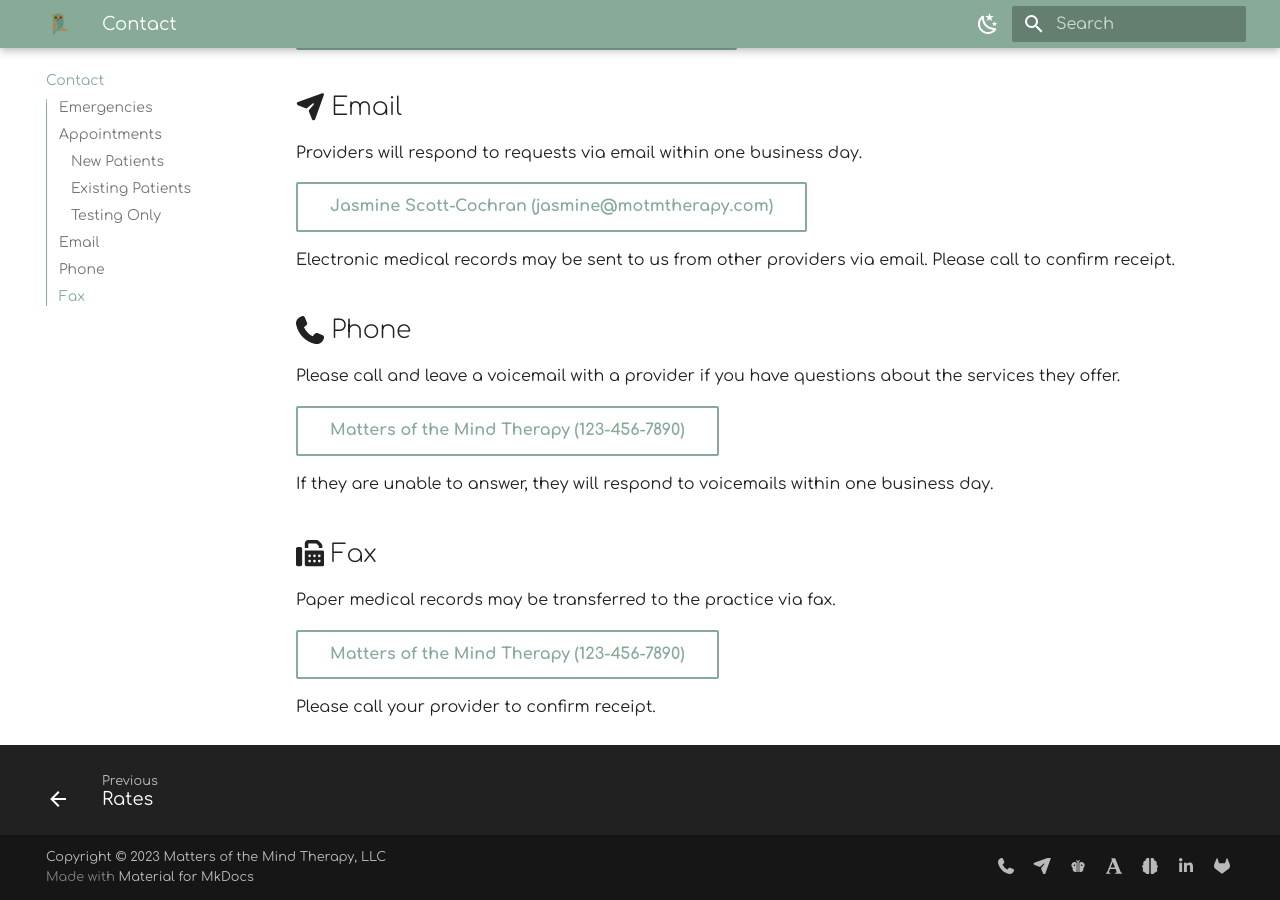
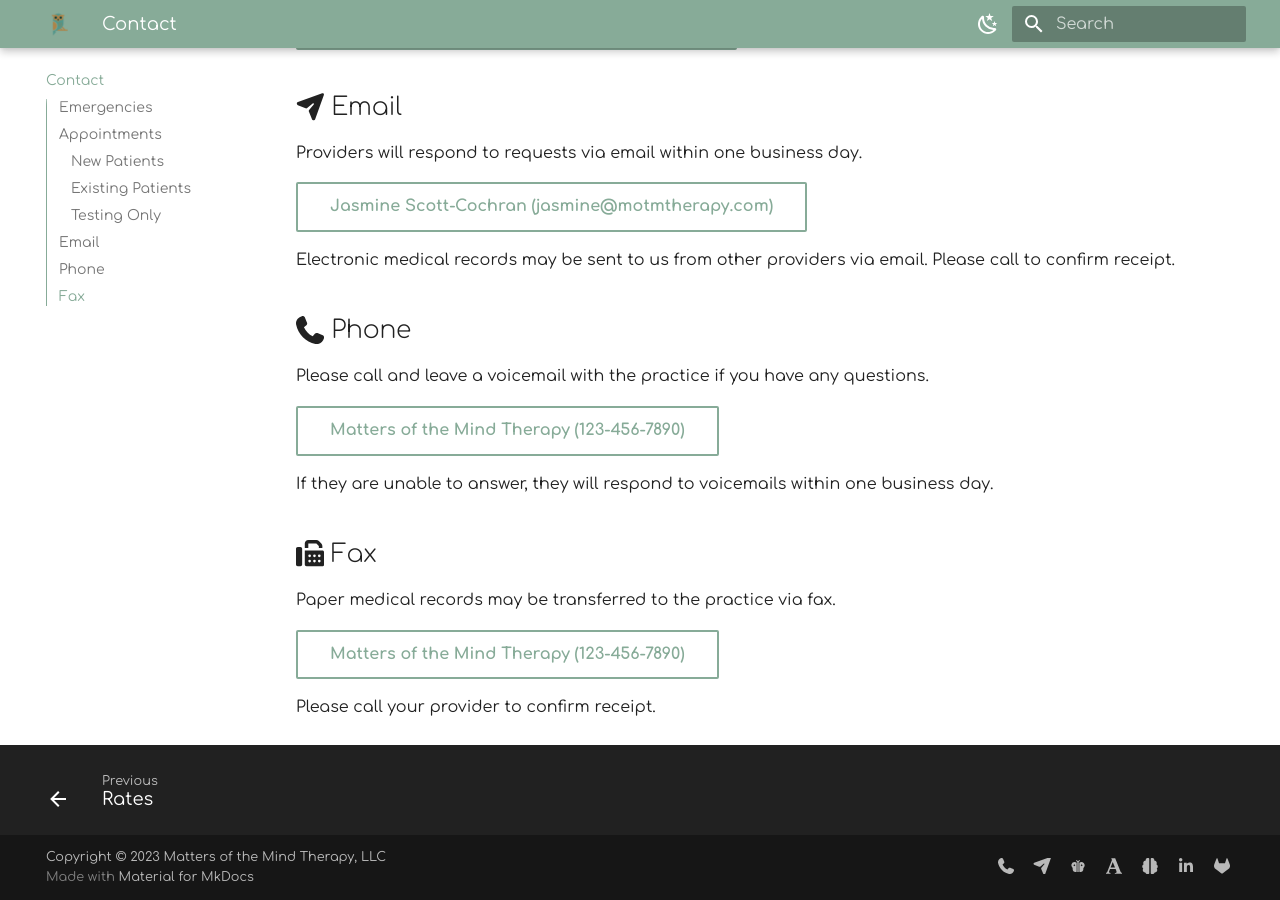
Before and after one commit to motm-therapy/website, an MkDocs documentation site: the page built from docs/contact.md, in a window 1280 px wide and 900 px high, scrolled down 994 px. Built offline with MkDocs 1.6.1 and Material for MkDocs 9.7.7, drawn with Linux system fonts in a browser that asks for light colours.

Commit message:
Update contact.md

```diff
--- a/docs/contact.md
+++ b/docs/contact.md
@@ -41,7 +41,7 @@ Electronic medical records may be sent to us from other providers via email. Ple
 
 ## :fontawesome-solid-phone: Phone
 
-Please call and leave a voicemail with a provider if you have questions about the services they offer.
+Please call and leave a voicemail with the practice if you have any questions.
 
 [Matters of the Mind Therapy (123-456-7890)](tel:1234567890){ .md-button }
 
```
